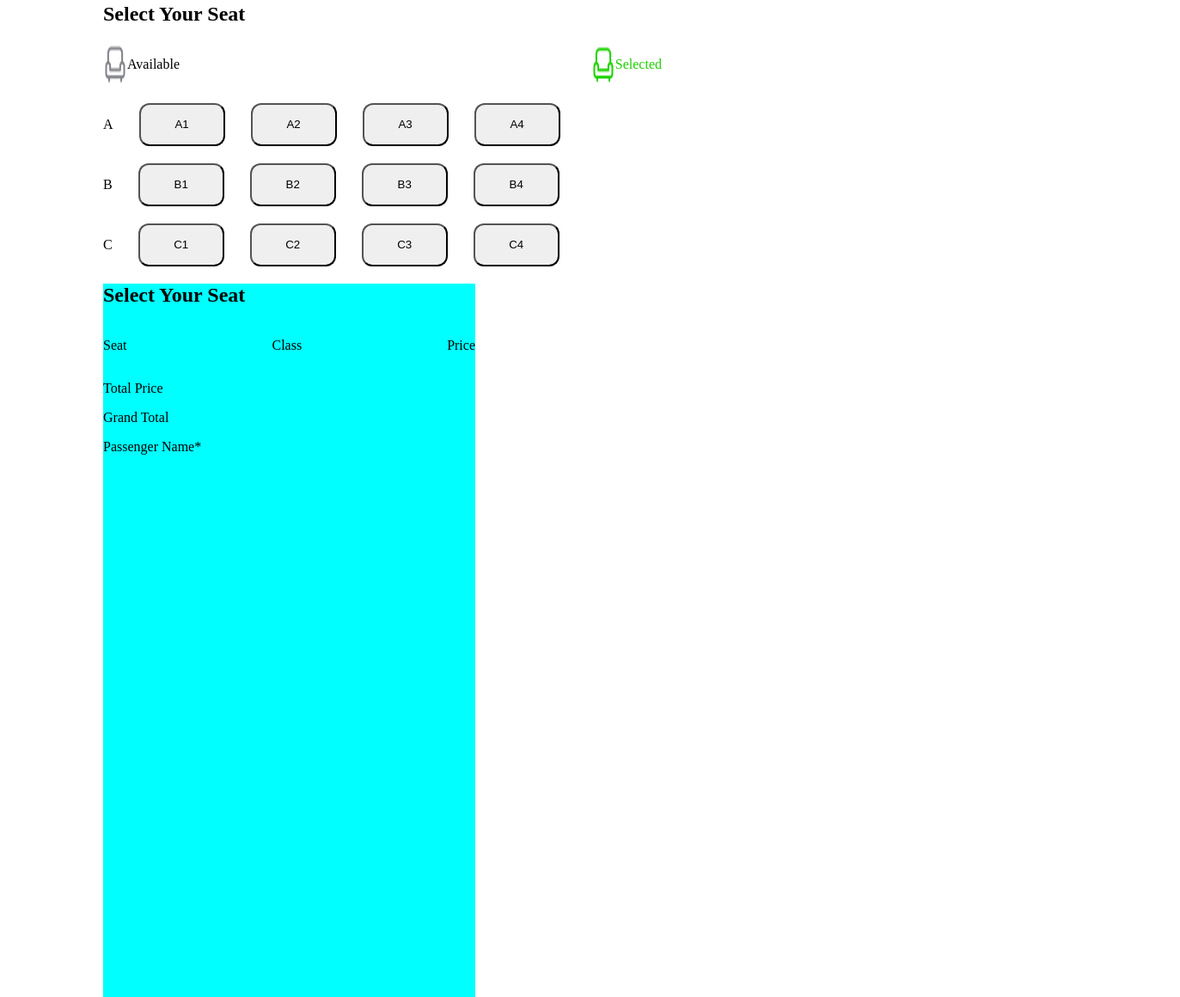
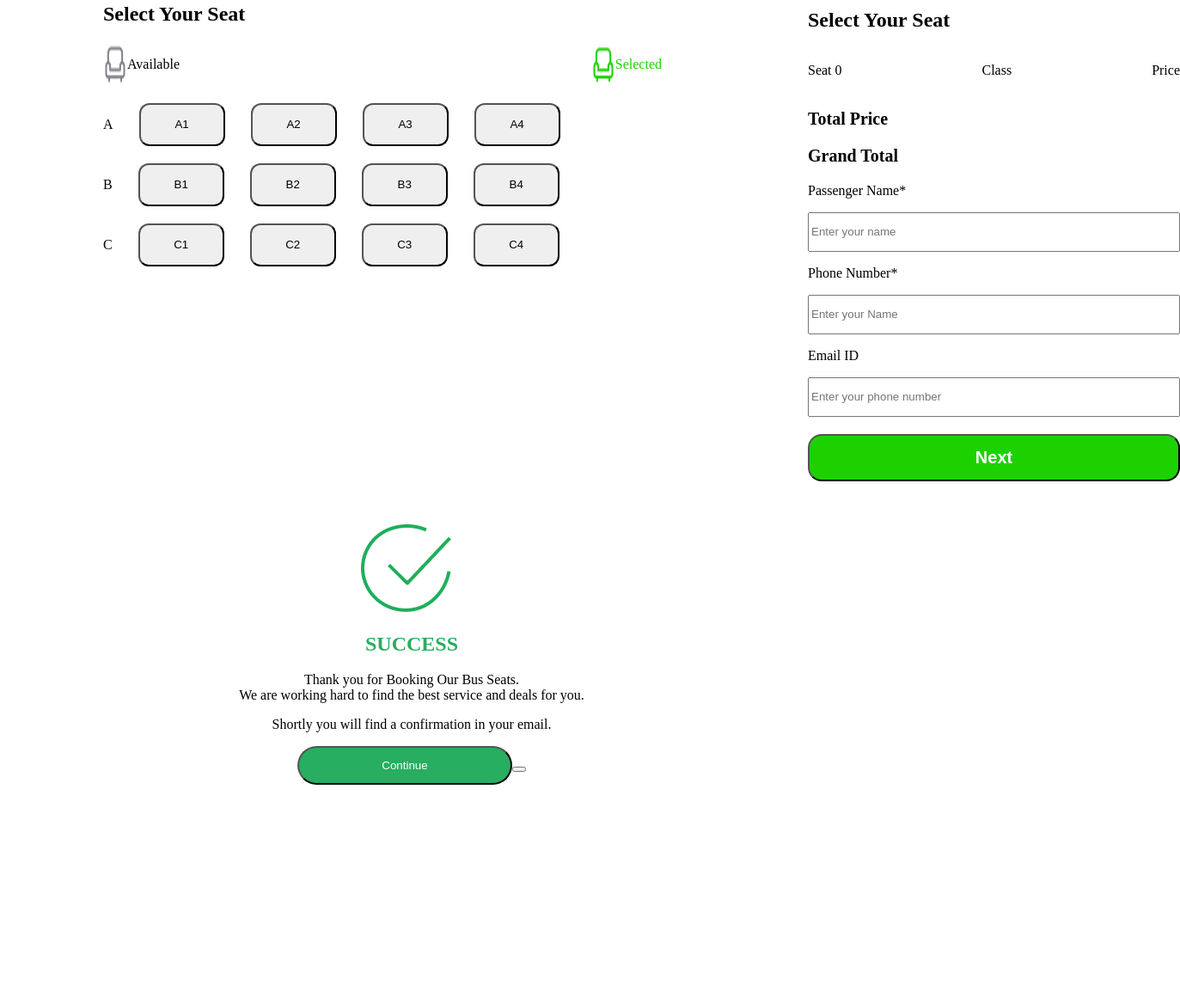
Before and after one commit to nasermunshi/5th-Assingment, a plain HTML site: page index.html in a window 1280 px wide. Shown: the part 1685-2845 px from the top of the page at 86% size, 1373 px wide, since content can reach past the window. After the commit the page ends 2653 px from the top, so only its background shows below. Drawn offline with Linux system fonts and the light colour scheme.

Commit message:
add the main section

```diff
--- a/index.html
+++ b/index.html
@@ -59,7 +59,8 @@
 <h1 class="Greenline">Greenline Paribahan</h1>
  </div>
  <button class="button-act">
- <span class="btn-text">40 Selects left</span>
+<span>0</span>
+ <span class="btn-text">Selects left</span>
 </button>
  </div>
 </section>
@@ -129,7 +130,9 @@
 <h1>Select Your Seat</h1>
 </div>
 <div class="Seat">
- <p>Seat</p>
+ <div>
+ <p>Seat <span>0</span> </p>
+ </div>
  <p>Class</p>
  <p>Price</p>
 </div>
@@ -137,15 +140,35 @@
  <p class="Total">Total Price</p>
 </div>
 
-<div class="Total">
-<p>Grand Total</p>
+<div >
+<p class="Total">Grand Total</p>
 </div>
 <div>
- <p>Passenger Name*</p>
+ <p class="Passenger">Passenger Name*</p>
+<input class="email-input" type="text" placeholder="Enter your name">
+</div>
+<div>
+ <p class="Passenger">Phone Number*</p>
+ <input class="email-input" type="text" placeholder="Enter your Name">
+</div>
+<div>
+ <p class="Passenger">Email ID</p>
+ <input class="email-input" type="text" placeholder="Enter your phone number">
+</div>
+<button class="next">Next</button>
+</section>
 
+<section class="SUCCESS">
+<img class="succes-imeg" src="images/success.png" alt="">
+<h1 >SUCCESS</h1>
+<div>
+<p>Thank you for Booking Our Bus Seats. <br>
+We are working hard to find the best service and deals for you.<p>
+ <p> Shortly you will find a confirmation in your email.<p>
+ <button class="Continue">Continue<button>
 </div>
 </section>
  </main>
-
+<script src="script/script.js"></script>
 </body>
 </html>
--- a/style/style.css
+++ b/style/style.css
@@ -147,7 +147,6 @@ width: 130px;
 }
 .btn-container{
  width: 650px;
- /* background-color: aqua;                    */
 }
 .btn-container{
  display: flex;
@@ -174,8 +173,10 @@ height: 50px;
 }
 /* secount section */
 .Your-Seat{
-background-color: aqua;
- height: 830px;
+ margin-top: -320px;
+margin-left: 820px;
+
+ height: 600px;
  Width :433px
 }
 .Seat{
@@ -187,5 +188,42 @@ background-color: aqua;
 Width:369px
 }
 .Total{
- font: bold;
+font-size: 20px;
+ font-weight: 600;
 }
+.email-input{
+width: 425px;
+height: 40px;
+}
+.next{
+ margin-top: 20px;
+ background: rgb(29, 209, 0);
+ color: white;
+ border-radius: 16px;
+ font-size: 20px;
+font-weight: 800;
+ width: 433px;
+height: 55px;
+}
+.SUCCESS{
+ width: 718px;
+ height: 350px;
+ background: rgb(255, 255, 255);
+}
+.SUCCESS h1{
+ text-align: center;
+ color: rgb(39, 174, 96);
+}
+.SUCCESS p{
+ text-align: center;
+}
+.succes-imeg{
+ padding-left: 300px;
+}
+.Continue{
+ color: white;
+border-radius: 32px;
+background: rgb(39, 174, 96);
+ width: 250px;
+ height: 45px;
+}
```
Also changed, not shown: script/script.js (added).
